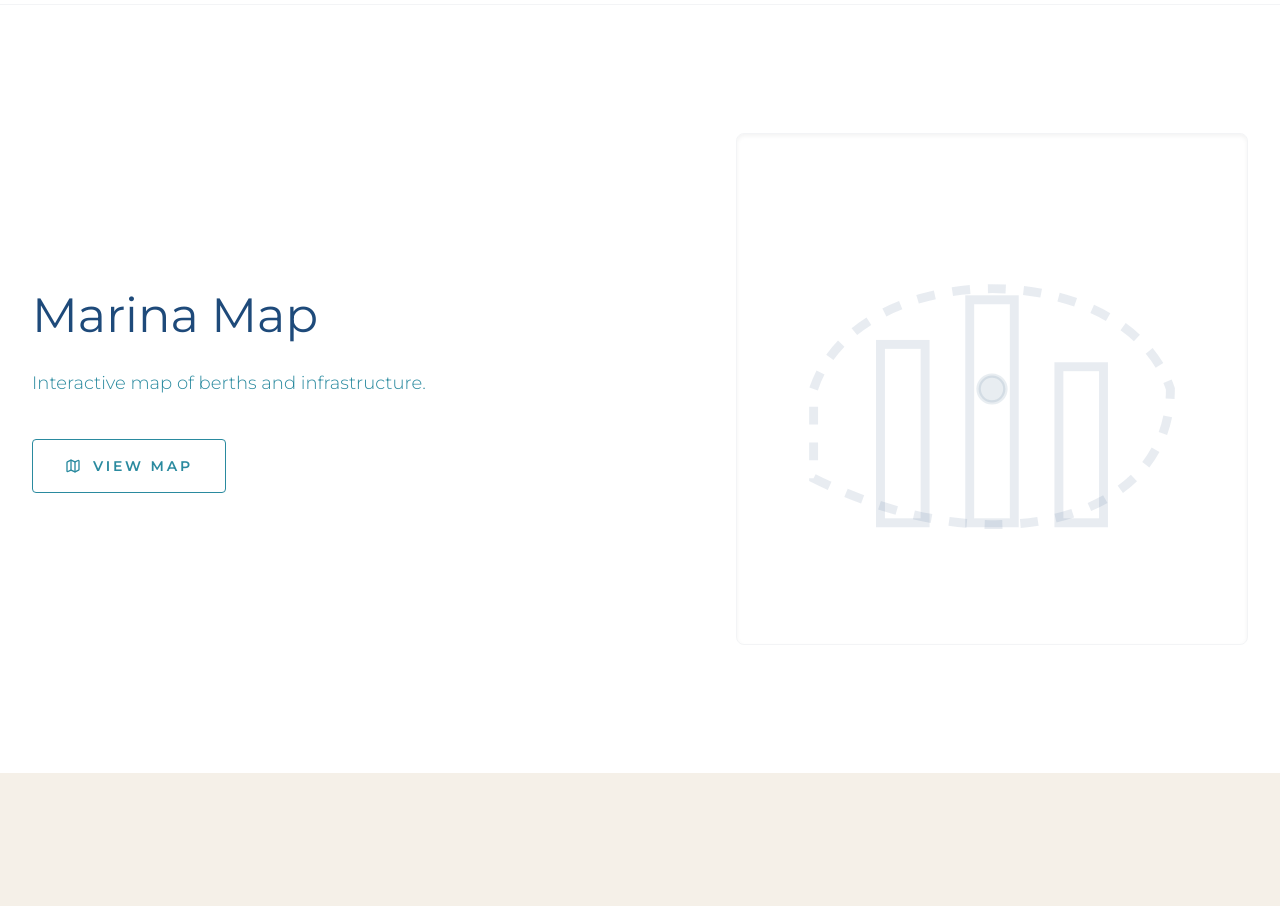
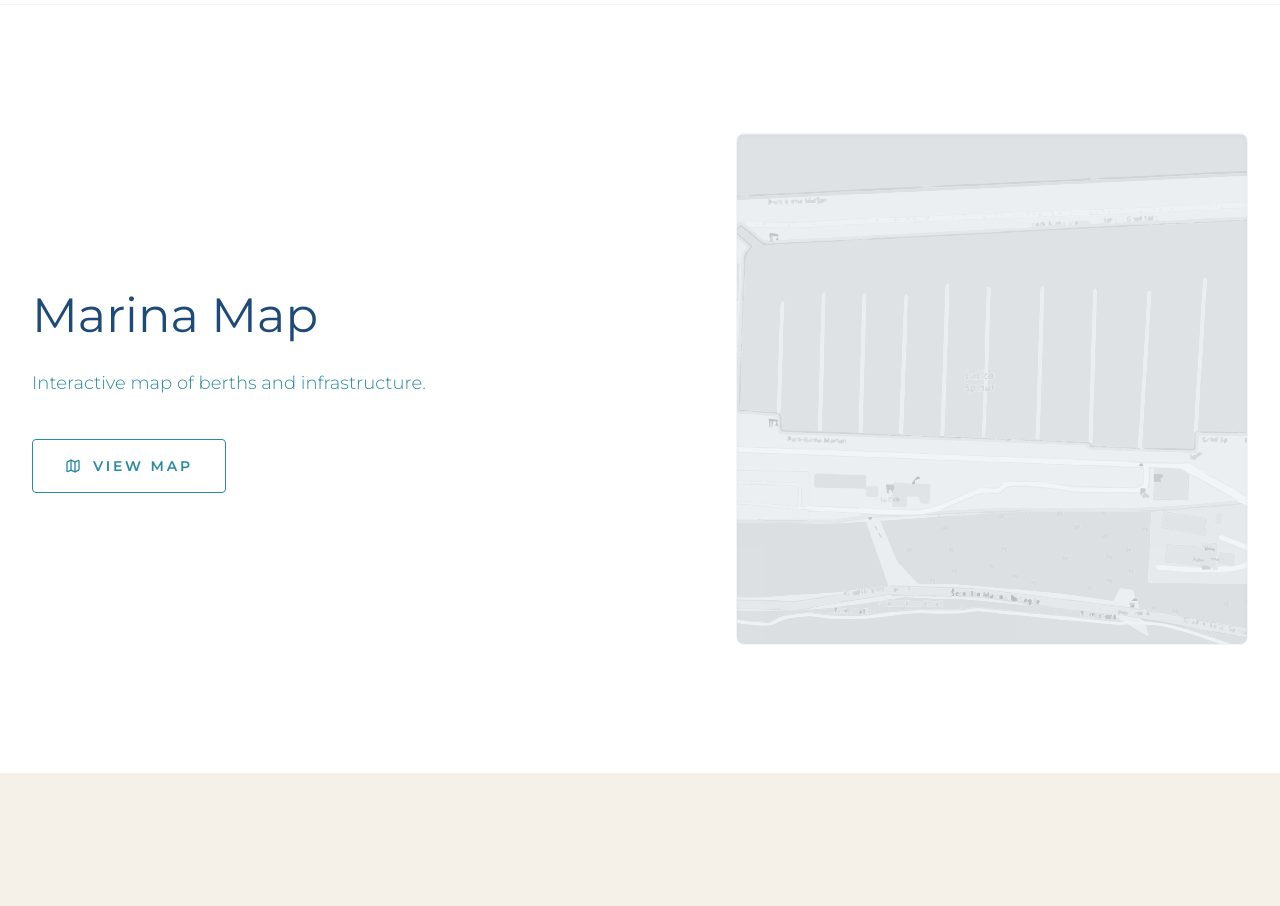
Before and after one commit to mariomatrix/PSD-web, a Next.js app: page /en/ in a window 1280 px wide. Shown: the part 1740-2646 px from the top of the page. Built offline with nearby package versions, Linux system fonts and the light colour scheme.

Commit message:
svg mapa

```diff
--- a/src/components/home/MarinaPlanTeaser.tsx
+++ b/src/components/home/MarinaPlanTeaser.tsx
@@ -53,20 +53,17 @@ export default function MarinaPlanTeaser({ lang, dict }: MarinaPlanTeaserProps)
             variants={slideInRight}
             className="order-1 lg:order-2 flex justify-center lg:justify-end"
           >
-            <div className="w-full max-w-lg aspect-square bg-paper border border-gray-100 rounded-lg p-8 flex items-center justify-center shadow-inner relative group cursor-pointer transition-all duration-500 hover:shadow-[0_8px_30px_rgb(0,0,0,0.04)] hover:border-gold/30">
-              <svg
-                className="w-full h-full text-marine/10 stroke-current group-hover:text-gold/40 transition-colors duration-700"
-                viewBox="0 0 100 100"
-                fill="none"
-                xmlns="http://www.w3.org/2000/svg"
-              >
-                <path d="M10 50 C 20 20, 80 20, 90 50 C 90 80, 50 90, 10 70 Z" strokeWidth="2" strokeDasharray="4 4" />
-                <rect x="25" y="40" width="10" height="40" strokeWidth="2" />
-                <rect x="45" y="30" width="10" height="50" strokeWidth="2" />
-                <rect x="65" y="45" width="10" height="35" strokeWidth="2" />
-                <circle cx="50" cy="50" r="3" fill="currentColor" />
-              </svg>
-            </div>
+            <Link
+              href={localizedHref('/tlocrt', lang)}
+              className="w-full max-w-lg aspect-square bg-paper border border-gray-100 rounded-lg overflow-hidden flex items-center justify-center shadow-inner relative group cursor-pointer transition-all duration-500 hover:shadow-[0_8px_30px_rgb(0,0,0,0.04)] hover:border-gold/30"
+            >
+              <img
+                src="/mapa_lucica_spinut.svg"
+                alt="Marina Plan Preview"
+                className="w-full h-full object-cover opacity-40 group-hover:opacity-60 transition-opacity duration-700 grayscale group-hover:grayscale-0"
+              />
+              <div className="absolute inset-0 bg-marine/5 group-hover:bg-transparent transition-colors duration-700" title={dict.marinaPlan.cta} />
+            </Link>
           </motion.div>
 
         </div>
--- a/src/components/marina-map/InteractiveMap.tsx
+++ b/src/components/marina-map/InteractiveMap.tsx
@@ -62,9 +62,9 @@ export default function InteractiveMap({ zones, dict, lang }: MarinaMapProps) {
       >
         <TransformComponent wrapperClass="!w-full !h-full cursor-grab active:cursor-grabbing" contentClass="w-full h-full min-w-full min-h-full flex items-center justify-center">
           <div className="relative inline-block shadow-2xl rounded-lg overflow-hidden border border-marine/5">
-            {/* The actual Map Image */}
+            {/* The actual Map Image (SVG) */}
             <img
-              src="/mapa_lucica_spinut.png"
+              src="/mapa_lucica_spinut.svg"
               alt="Marina Plan"
               className="max-w-none w-auto h-[500px] lg:h-[700px] block"
               onDragStart={(e) => e.preventDefault()}
```
Also changed, not shown: build_output.txt, public/mapa_lucica_spinut.svg (added).
